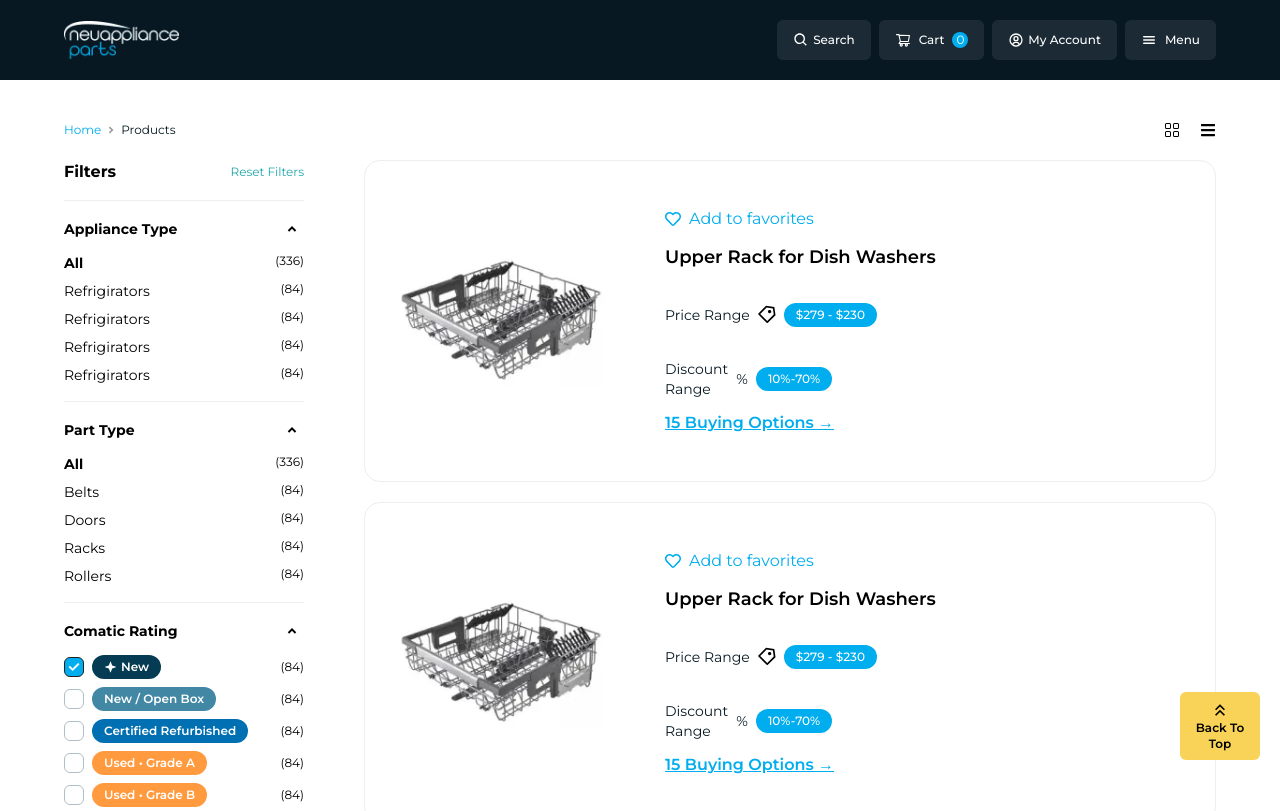
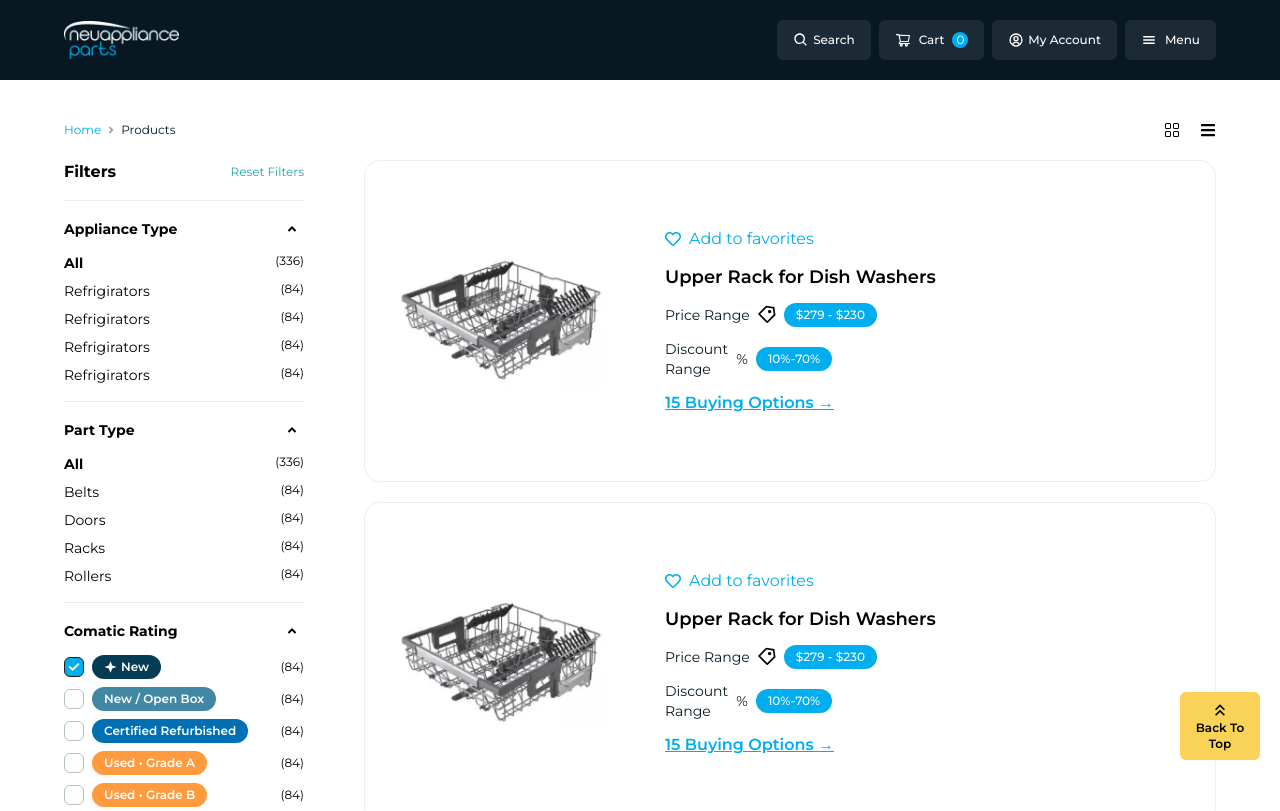
Before and after one commit to faisalpp/neuparts, a Next.js app: page /appliances in a window 1280 px wide. Shown: the top 811 px of the page. Built offline with nearby package versions, Linux system fonts and the light colour scheme.

Commit message:
collection page updated

```diff
--- a/src/components/ProductCard3.jsx
+++ b/src/components/ProductCard3.jsx
@@ -27,7 +27,7 @@ const ProductCard3 = ({ isGrid, product }) => {
             </button>
             <h3 className="text-sm font-semibold lg:text-lg 3xl:text-xl">{product.title}</h3>
 
-            <div className="flex gap-1 sm:items-center lg:mt-5 coxs:gap-2 maxcosm:flex-col">
+            <div className="flex gap-1 sm:items-center coxs:gap-2 maxcosm:flex-col">
               <span className="flex gap-1 text-sm text-b1 coxs:gap-2">
                 Price Range
                 <Tag />
@@ -36,7 +36,7 @@ const ProductCard3 = ({ isGrid, product }) => {
                 ${product.salePrice} - ${product.regPrice}
               </div>
             </div>
-            <div className="flex gap-1 sm:items-center lg:mt-5 coxs:gap-2 maxcosm:flex-col">
+            <div className="flex gap-1 sm:items-center coxs:gap-2 maxcosm:flex-col">
               <span className="flex items-center gap-1 text-sm text-b1 coxs:gap-2">
                 Discount <br /> Range
                 <span>%</span>
@@ -60,7 +60,7 @@ const ProductCard3 = ({ isGrid, product }) => {
             </button>
             <h3 className="text-sm font-semibold lg:text-lg 3xl:text-xl">{product.title}</h3>
 
-            <div className="flex gap-1 sm:items-center lg:mt-5 coxs:gap-2 maxcosm:flex-col">
+            <div className="flex gap-1 sm:items-center coxs:gap-2 maxcosm:flex-col">
               <span className="flex gap-1 text-sm text-b1 coxs:gap-2">
                 Price Range
                 <Tag />
@@ -69,7 +69,7 @@ const ProductCard3 = ({ isGrid, product }) => {
                 ${product.salePrice} - ${product.regPrice}
               </div>
             </div>
-            <div className="flex gap-1 sm:items-center lg:mt-5 coxs:gap-2 maxcosm:flex-col">
+            <div className="flex gap-1 sm:items-center coxs:gap-2 maxcosm:flex-col">
               <span className="flex items-center gap-1 text-sm text-b1 coxs:gap-2">
                 Discount <br /> Range
                 <span>%</span>
```
